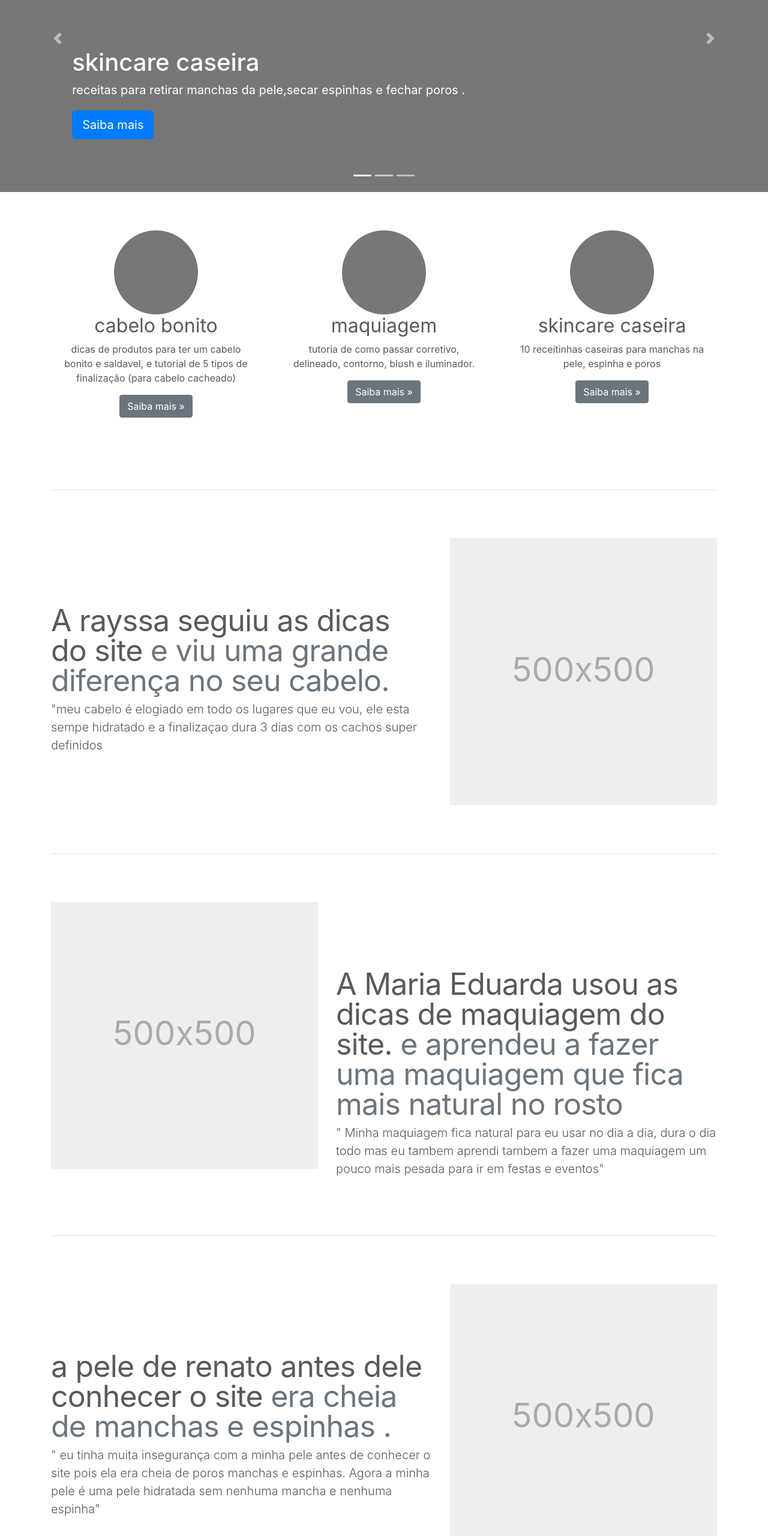
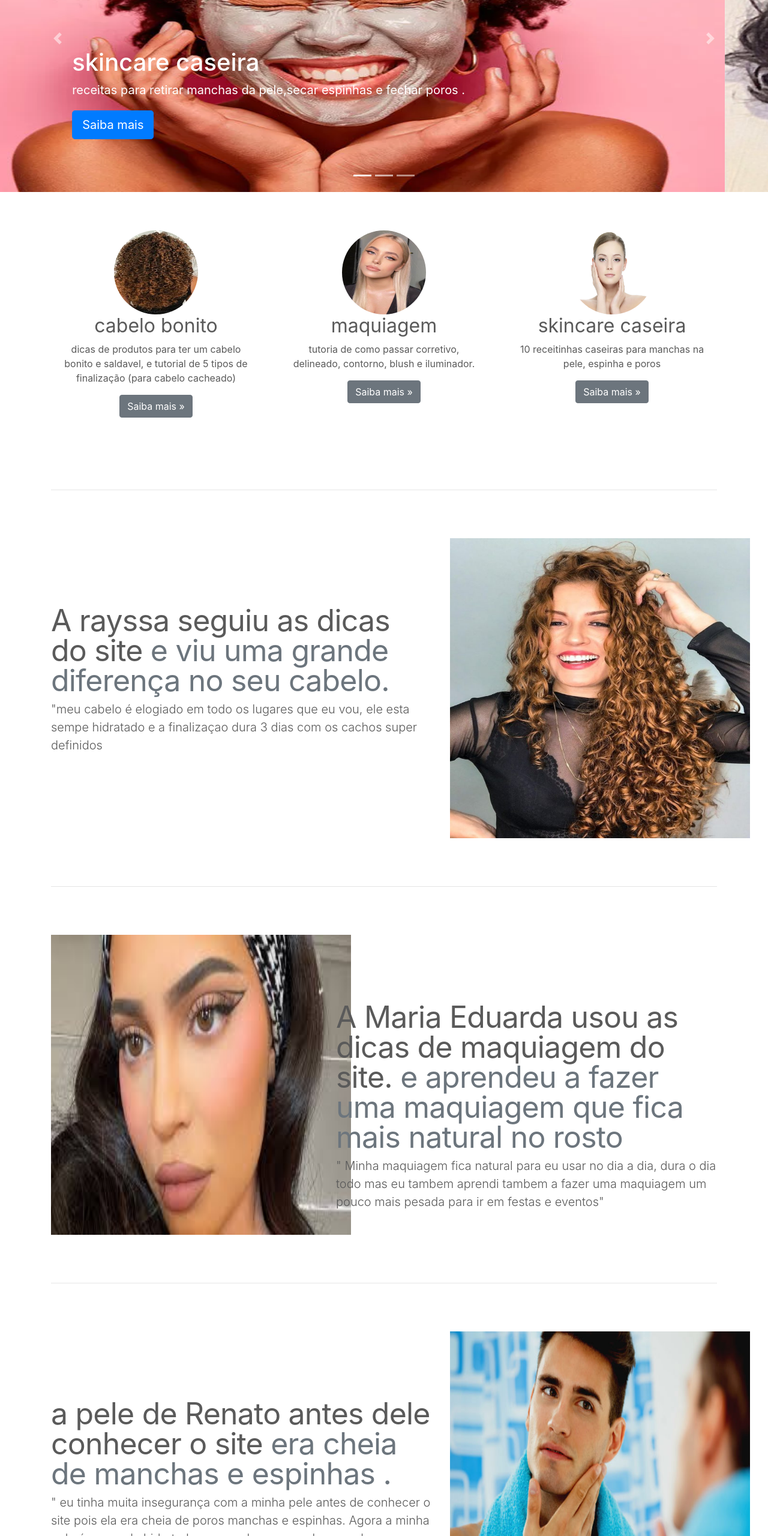
Before and after one commit to mahfersesi/entrega-da-atividade-bootstrap, a plain HTML site: page carousel/index.html in a window 1280 px wide. Shown: the part 240-2800 px from the top of the page at 60% size. Drawn offline with nearby package versions, Linux system fonts and the light colour scheme.

Commit message:
atividade 25/05/2023

```diff
--- a/carousel/index.html
+++ b/carousel/index.html
@@ -6,7 +6,7 @@
     <meta name="description" content="">
     <meta name="author" content="Mark Otto, Jacob Thornton, and Bootstrap contributors">
     <meta name="generator" content="Hugo 0.101.0">
-    <title>Carousel Template · Bootstrap v4.6</title>
+    <title>Beleza em suas mãos</title>
 
     <link rel="canonical" href="https://getbootstrap.com/docs/4.6/examples/carousel/">
 
@@ -76,7 +76,10 @@
     </ol>
     <div class="carousel-inner">
       <div class="carousel-item active">
-        <svg class="bd-placeholder-img" width="100%" height="100%" xmlns="http://www.w3.org/2000/svg" role="img" aria-label=" :  " preserveAspectRatio="xMidYMid slice" focusable="false"><title> </title><rect width="100%" height="100%" fill="#777"/><text x="50%" y="50%" fill="#777" dy=".3em"> </text></svg>
+        <img src="../img/skincare.webp" class="bd-placeholder-img"
+         width="100%" height="100%" />
+
+
 
         <div class="container">
           <div class="carousel-caption text-left">
@@ -88,8 +91,8 @@
         </div>
       </div>
       <div class="carousel-item">
-        <svg class="bd-placeholder-img" width="100%" height="100%" xmlns="http://www.w3.org/2000/svg" role="img" aria-label=" :  " preserveAspectRatio="xMidYMid slice" focusable="false"><title> </title><rect width="100%" height="100%" fill="#777"/><text x="50%" y="50%" fill="#777" dy=".3em"> </text></svg>
-
+        <img src="../img/cabelo cacheado.webp" class="bd-placeholder-img" width="100%" height="100%" />
+      </img>
         <div class="container">
           <div class="carousel-caption">
             <h1>como finalizar cabelo cachedo.</h1>
@@ -100,14 +103,15 @@
         </div>
       </div>
       <div class="carousel-item">
-        <svg class="bd-placeholder-img" width="100%" height="100%" xmlns="http://www.w3.org/2000/svg" role="img" aria-label=" :  " preserveAspectRatio="xMidYMid slice" focusable="false"><title> </title><rect width="100%" height="100%" fill="#777"/><text x="50%" y="50%" fill="#777" dy=".3em"> </text></svg>
+        <img  class="bd-placeholder-img" width="100%" height="100%"
+       src="../img/maquiagem.jpg" >
 
         <div class="container">
           <div class="carousel-caption text-right">
             <h1>uma maquiagem bonita.</h1>
             <p>aprender a fazer uma pele completa e
               bonita, com um delineado e uma sombra legal</p>
-            <p><a class="btn btn-lg btn-primary" href="#">Saiba mais</a></p>
+            <p><a href="#"> Saiba mais</a></p>
           </div>
         </div>
       </div>
@@ -132,7 +136,7 @@
     <!-- Three columns of text below the carousel -->
     <div class="row">
       <div class="col-lg-4">
-        <svg class="bd-placeholder-img rounded-circle" width="140" height="140" xmlns="http://www.w3.org/2000/svg" role="img" aria-label="Placeholder: 140x140" preserveAspectRatio="xMidYMid slice" focusable="false"><title>Placeholder</title><rect width="100%" height="100%" fill="#777"/><text x="50%" y="50%" fill="#777" dy=".3em">140x140</text></svg>
+        <img src="../img/cabelo.jpg" class="bd-placeholder-img rounded-circle" width="140" height="140"/>
 
         <h2>cabelo bonito</h2>
         <p>dicas de produtos para ter um cabelo bonito e saldavel, e
@@ -142,7 +146,7 @@
         <p><a class="btn btn-secondary" href="#">Saiba mais &raquo;</a></p>
       </div><!-- /.col-lg-4 -->
       <div class="col-lg-4">
-        <svg class="bd-placeholder-img rounded-circle" width="140" height="140" xmlns="http://www.w3.org/2000/svg" role="img" aria-label="Placeholder: 140x140" preserveAspectRatio="xMidYMid slice" focusable="false"><title>Placeholder</title><rect width="100%" height="100%" fill="#777"/><text x="50%" y="50%" fill="#777" dy=".3em">140x140</text></svg>
+        <img src="../img/make.jpg" class="bd-placeholder-img rounded-circle" width="140" height="140"/>
 
         <h2>maquiagem </h2>
         <p>tutoria de como passar corretivo, delineado, contorno,
@@ -150,8 +154,8 @@
         <p><a class="btn btn-secondary" href="#">Saiba mais &raquo;</a></p>
       </div><!-- /.col-lg-4 -->
       <div class="col-lg-4">
-        <svg class="bd-placeholder-img rounded-circle" width="140" height="140" xmlns="http://www.w3.org/2000/svg" role="img" aria-label="Placeholder: 140x140" preserveAspectRatio="xMidYMid slice" focusable="false"><title>Placeholder</title><rect width="100%" height="100%" fill="#777"/><text x="50%" y="50%" fill="#777" dy=".3em">140x140</text></svg>
 
+        <img src="../img/pele.jpg" class="bd-placeholder-img rounded-circle" width="140" height="140"/>
         <h2>skincare caseira</h2>
         <p> 10 receitinhas caseiras para manchas na pele,
           espinha e  poros</p>
@@ -166,7 +170,8 @@
 
     <div class="row featurette">
       <div class="col-md-7">
-        <h2 class="featurette-heading"> A rayssa seguiu as dicas do site
+        <h2 class="featurette-heading"> A rayssa seguiu as dicas
+           do site
            <span class="text-muted">e viu uma grande diferença no seu
             cabelo.</span></h2>
         <p class="lead">"meu cabelo é elogiado em todo os lugares
@@ -174,7 +179,8 @@
             dura 3 dias com os cachos super definidos</p>
       </div>
       <div class="col-md-5">
-        <svg class="bd-placeholder-img bd-placeholder-img-lg featurette-image img-fluid mx-auto" width="500" height="500" xmlns="http://www.w3.org/2000/svg" role="img" aria-label="Placeholder: 500x500" preserveAspectRatio="xMidYMid slice" focusable="false"><title>Placeholder</title><rect width="100%" height="100%" fill="#eee"/><text x="50%" y="50%" fill="#aaa" dy=".3em">500x500</text></svg>
+        <img src="../img/como-fazer-fitagem-630x788.jpg"class="bd-placeholder-img bd-placeholder-img-lg featurette-imageimg-fluid mx-auto"
+        width="500" height="500"/>
 
       </div>
     </div>
@@ -193,7 +199,9 @@
            festas e eventos" </p>
       </div>
       <div class="col-md-5 order-md-1">
-        <svg class="bd-placeholder-img bd-placeholder-img-lg featurette-image img-fluid mx-auto" width="500" height="500" xmlns="http://www.w3.org/2000/svg" role="img" aria-label="Placeholder: 500x500" preserveAspectRatio="xMidYMid slice" focusable="false"><title>Placeholder</title><rect width="100%" height="100%" fill="#eee"/><text x="50%" y="50%" fill="#aaa" dy=".3em">500x500</text></svg>
+        <img src="../img/maquiagem fedbac.jpg"class="bd-placeholder-img bd-placeholder-img-lg featurette-imageimg-fluid mx-auto"
+        width="500" height="500"/>
+
 
       </div>
     </div>
@@ -202,7 +210,7 @@
 
     <div class="row featurette">
       <div class="col-md-7">
-        <h2 class="featurette-heading">a pele de renato antes dele conhecer
+        <h2 class="featurette-heading">a pele de Renato antes dele conhecer
            o site  <span class="text-muted">era cheia de manchas e espinhas .</span></h2>
         <p class="lead">" eu tinha muita insegurança com a minha pele
           antes de conhecer o site pois ela era cheia de poros manchas
@@ -211,7 +219,9 @@
         </p>
       </div>
       <div class="col-md-5">
-        <svg class="bd-placeholder-img bd-placeholder-img-lg featurette-image img-fluid mx-auto" width="500" height="500" xmlns="http://www.w3.org/2000/svg" role="img" aria-label="Placeholder: 500x500" preserveAspectRatio="xMidYMid slice" focusable="false"><title>Placeholder</title><rect width="100%" height="100%" fill="#eee"/><text x="50%" y="50%" fill="#aaa" dy=".3em">500x500</text></svg>
+        <img src="../img/pele masculina.jpg"class="bd-placeholder-img bd-placeholder-img-lg featurette-imageimg-fluid mx-auto"
+        width="500" height="500"/>
+
 
       </div>
     </div>
```
Also changed, not shown: img/cabelo cacheado.webp (added), img/cabelo.jpg (added), img/como-fazer-fitagem-630x788.jpg (added), img/make.jpg (added), img/maquiagem fedbac.jpg (added), img/maquiagem.jpg (added), img/pele fedbac.jpg (added), img/pele masculina.jpg (added), img/pele.jpg (added), img/skincare.webp (added).
